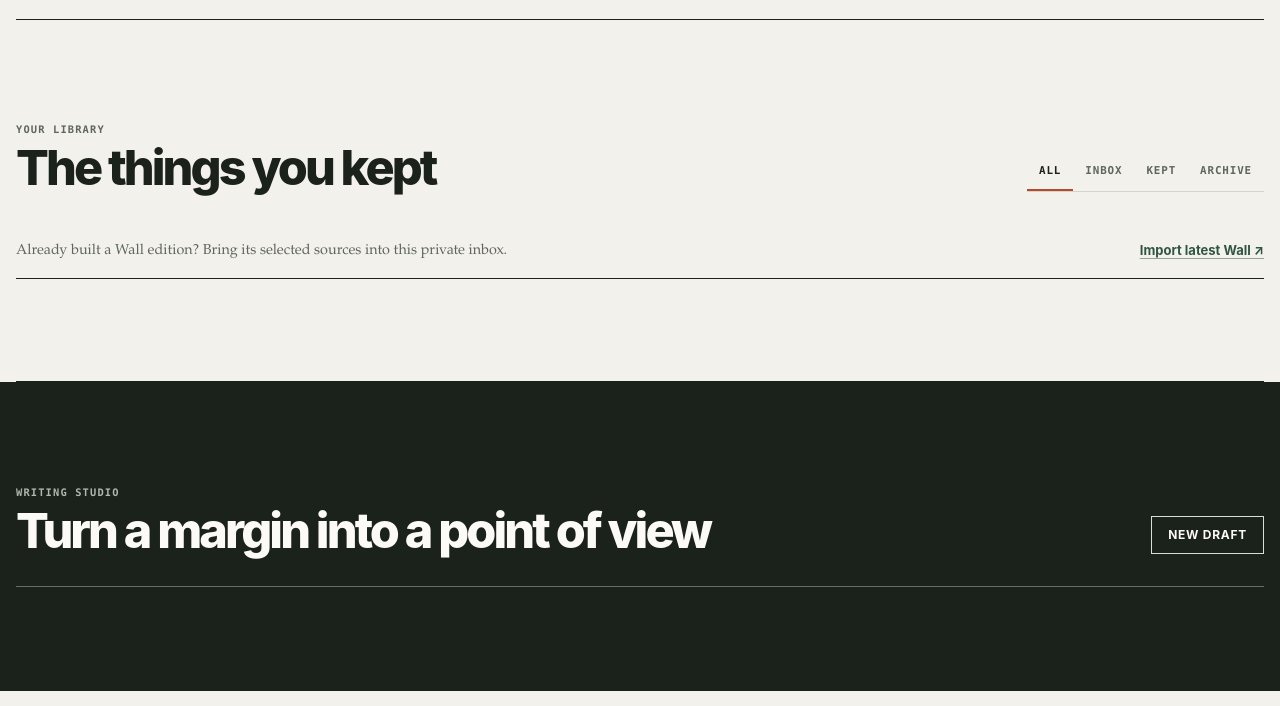
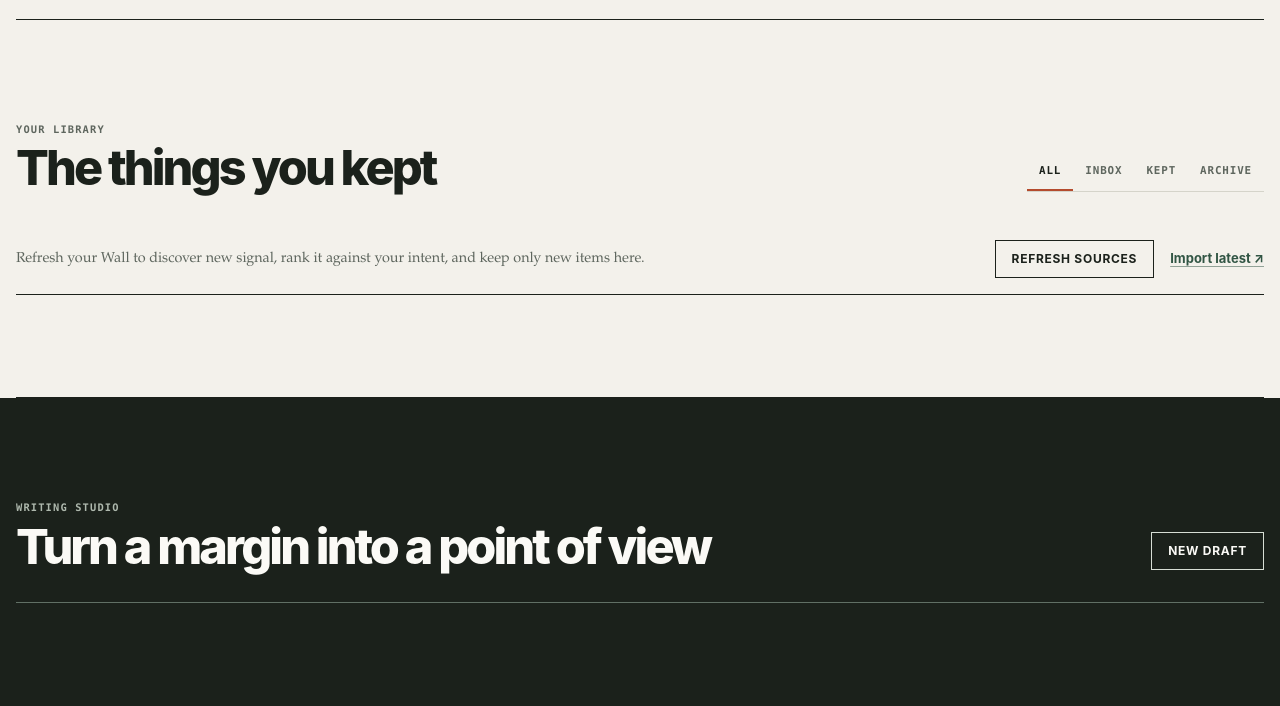
Before and after one commit to adaline-ankit/wall, a FastAPI app: page / in a window 1280 px wide. Shown: the part 1481-2187 px from the top of the page. Run offline with FastAPI, Linux system fonts and the light colour scheme; data that the repository does not hold is empty; parts of the project's set-up code (start-up, migrations or seed data) failed here and were passed over.

Commit message:
feat: refresh Margin directly from Wall sources

```diff
--- a/pyproject.toml
+++ b/pyproject.toml
@@ -4,7 +4,7 @@ build-backend = "hatchling.build"
 
 [project]
 name = "wall-harness"
-version = "0.2.0"
+version = "0.3.0"
 description = "A local-first programmable information harness. Subscribe to intent, not feeds."
 readme = "README.md"
 license = { file = "LICENSE" }
--- a/wall_harness/__init__.py
+++ b/wall_harness/__init__.py
@@ -1,3 +1,3 @@
 """Wall: a programmable information harness."""
 
-__version__ = "0.2.0"
+__version__ = "0.3.0"
--- a/wall_harness/sources/http.py
+++ b/wall_harness/sources/http.py
@@ -5,7 +5,7 @@ from typing import Any
 
 import httpx
 
-USER_AGENT = "Wall/0.2 (+https://github.com/adaline-ankit/wall)"
+USER_AGENT = "Wall/0.3 (+https://github.com/adaline-ankit/wall)"
 
 
 def get(url: str, *, github: bool = False) -> httpx.Response:
--- a/wall_harness/web/app.py
+++ b/wall_harness/web/app.py
@@ -52,6 +52,19 @@ logger = logging.getLogger(__name__)
 class RunRequest(BaseModel):
     use_llm: bool = True
     wall: str | None = None
+
+
+class ReadingRefreshRequest(BaseModel):
+    """Explicitly opt in to provider analysis while refreshing the reading inbox."""
+
+    use_llm: bool = False
+    wall: str | None = None
+
+
+class ReadingRefreshResponse(BaseModel):
+    wall_name: str
+    item_count: int
+    imported_count: int
 
 
 class SpecUpdate(BaseModel):
@@ -160,6 +173,30 @@ def create_app(
         identifier = sha256(wall_name.encode()).hexdigest()[:12]
         return state_path.parent / f"latest-{identifier}.json"
 
+    def persist_latest(edition: WallEdition) -> None:
+        atomic_write_text(
+            latest_path(edition.wall_name),
+            json.dumps(edition.model_dump(mode="json"), indent=2),
+        )
+
+    def import_edition(edition: WallEdition) -> int:
+        imported_count = 0
+        with ReadingStore(reading_path) as store:
+            for ranked in edition.items:
+                item = ranked.item
+                entry = store.create_entry_if_new(
+                    ReadingEntryCreate(
+                        title=item.title,
+                        url=item.url,
+                        source=item.source,
+                        summary=ranked.analysis or item.summary,
+                        tags=[*item.tags, f"wall:{edition.wall_name}"],
+                        origin="wall",
+                    )
+                )
+                imported_count += int(entry is not None)
+        return imported_count
+
     @app.get("/", response_class=HTMLResponse)
     def dashboard() -> HTMLResponse:
         return HTMLResponse(template_path.read_text(encoding="utf-8"))
@@ -202,22 +239,29 @@ def create_app(
             edition = WallEdition.model_validate_json(edition_path.read_text(encoding="utf-8"))
         except (OSError, ValidationError) as exc:
             raise HTTPException(status_code=500, detail="Latest edition is unreadable") from exc
-        imported_count = 0
-        with ReadingStore(reading_path) as store:
-            for ranked in edition.items:
-                item = ranked.item
-                entry = store.create_entry_if_new(
-                    ReadingEntryCreate(
-                        title=item.title,
-                        url=item.url,
-                        source=item.source,
-                        summary=ranked.analysis or item.summary,
-                        tags=[*item.tags, f"wall:{edition.wall_name}"],
-                        origin="wall",
-                    )
-                )
-                imported_count += int(entry is not None)
-        return {"imported_count": imported_count}
+        return {"imported_count": import_edition(edition)}
+
+    @app.post("/api/reading/refresh", response_model=ReadingRefreshResponse, status_code=201)
+    def refresh_reading_inbox(request: ReadingRefreshRequest) -> ReadingRefreshResponse:
+        """Build the selected Wall and add only its new signal to Margin's inbox."""
+
+        spec = select(request.wall).spec
+        try:
+            pipeline = make_pipeline(spec)
+            edition = pipeline.run(use_llm=request.use_llm)
+            pipeline.write(edition)
+        except Exception as exc:
+            logger.error("Reading refresh failed (%s)", type(exc).__name__)
+            raise HTTPException(
+                status_code=502,
+                detail="Source refresh failed. Check the server logs for details.",
+            ) from exc
+        persist_latest(edition)
+        return ReadingRefreshResponse(
+            wall_name=edition.wall_name,
+            item_count=len(edition.items),
+            imported_count=import_edition(edition),
+        )
 
     @app.get("/api/reading/entries/{entry_id}")
     def get_reading_entry(entry_id: str) -> dict[str, object]:
@@ -498,11 +542,7 @@ def create_app(
                 status_code=502,
                 detail="Wall build failed. Check the server logs for details.",
             ) from exc
-        edition_path = latest_path(spec.name)
-        atomic_write_text(
-            edition_path,
-            json.dumps(edition.model_dump(mode="json"), indent=2),
-        )
+        persist_latest(edition)
         return edition
 
     @app.get("/api/edition", response_model=WallEdition | None)
--- a/wall_harness/web/static/app.css
+++ b/wall_harness/web/static/app.css
@@ -108,6 +108,7 @@ button:focus-visible, a:focus-visible, input:focus-visible, textarea:focus-visib
 .filter:hover, .filter.is-active { border-bottom-color: var(--clay); color: var(--ink); }
 .import-row { display: flex; align-items: center; justify-content: space-between; gap: var(--space-5); padding: var(--space-4) 0; }
 .import-row p { margin: 0; color: var(--subtle); font-size: .9rem; }
+.import-actions { display: flex; align-items: center; gap: var(--space-4); flex: none; }
 .entry-list { display: grid; grid-template-columns: repeat(2, minmax(0, 1fr)); border-top: 1px solid var(--ink); }
 .entry-card { display: flex; min-height: 17rem; flex-direction: column; justify-content: space-between; padding: var(--space-6); border-bottom: 1px solid var(--line); background: transparent; transition: background .15s ease; }
 .entry-card:nth-child(odd) { border-right: 1px solid var(--line); }
@@ -222,6 +223,7 @@ dialog::backdrop { background: rgb(22 29 23 / 74%); backdrop-filter: blur(3px);
   .source-picker label:nth-child(odd) { border-right: 0; }
   .section-heading { align-items: start; flex-direction: column; }
   .import-row { align-items: start; flex-direction: column; }
+  .import-actions { align-items: start; flex-direction: column; gap: var(--space-3); }
   .library-ask-actions { align-items: start; flex-direction: column; }
   .filter-group { width: 100%; overflow-x: auto; }
   .footer { flex-direction: column; }
--- a/wall_harness/web/static/app.js
+++ b/wall_harness/web/static/app.js
@@ -254,6 +254,25 @@ async function importLatestWall() {
   }
 }
 
+async function refreshWall() {
+  const button = $("#refresh-wall");
+  button.disabled = true;
+  button.textContent = "Refreshing…";
+  try {
+    const result = await request("/api/reading/refresh", { method: "POST", body: JSON.stringify({ use_llm: false }) });
+    await loadWorkspace();
+    const sourceLabel = `${result.item_count} selected ${result.item_count === 1 ? "item" : "items"}`;
+    showNotice(result.imported_count
+      ? `Refreshed ${result.wall_name}: ${sourceLabel}, ${result.imported_count} new to your inbox.`
+      : `Refreshed ${result.wall_name}: ${sourceLabel}, nothing new to add.`);
+  } catch (error) {
+    showNotice(error.message, true);
+  } finally {
+    button.disabled = false;
+    button.textContent = "Refresh sources";
+  }
+}
+
 function renderLibraryAnswer(result) {
   const answer = escapeHTML(result.answer).replace(/\n/g, "<br>");
   const sourceCards = result.sources.length
@@ -284,6 +303,7 @@ $("#hero-capture").addEventListener("click", () => openDialog("#capture-dialog")
 $("#capture-form").addEventListener("submit", saveCapture);
 $("#new-draft").addEventListener("click", () => openDraft());
 $("#import-wall").addEventListener("click", importLatestWall);
+$("#refresh-wall").addEventListener("click", refreshWall);
 $("#library-ask-form").addEventListener("submit", askLibrary);
 $("#draft-form").addEventListener("submit", saveDraft);
 $("#publish-draft").addEventListener("click", publishDraft);
--- a/wall_harness/web/templates/index.html
+++ b/wall_harness/web/templates/index.html
@@ -78,7 +78,7 @@
               <button class="filter" data-status="archived" type="button">Archive</button>
             </div>
           </div>
-          <div class="import-row"><p>Already built a Wall edition? Bring its selected sources into this private inbox.</p><button id="import-wall" class="text-link" type="button">Import latest Wall <span aria-hidden="true">↗</span></button></div>
+          <div class="import-row"><p>Refresh your Wall to discover new signal, rank it against your intent, and keep only new items here.</p><div class="import-actions"><button id="refresh-wall" class="button button-secondary" type="button">Refresh sources</button><button id="import-wall" class="text-link" type="button">Import latest <span aria-hidden="true">↗</span></button></div></div>
           <div id="entry-list" class="entry-list" aria-live="polite"></div>
         </section>
 
```
Also changed, not shown: docs/architecture.md (+5 -3 lines), tests/test_pipeline.py (+28 -0 lines), tests/test_reading.py (+10 -5 lines), tests/test_web.py (+15 -0 lines), wall_harness/pipeline.py (+16 -4 lines), wall_harness/providers/library.py (+22 -20 lines), wall_harness/web/reading.py (+17 -7 lines), CHANGELOG.md, README.md.
